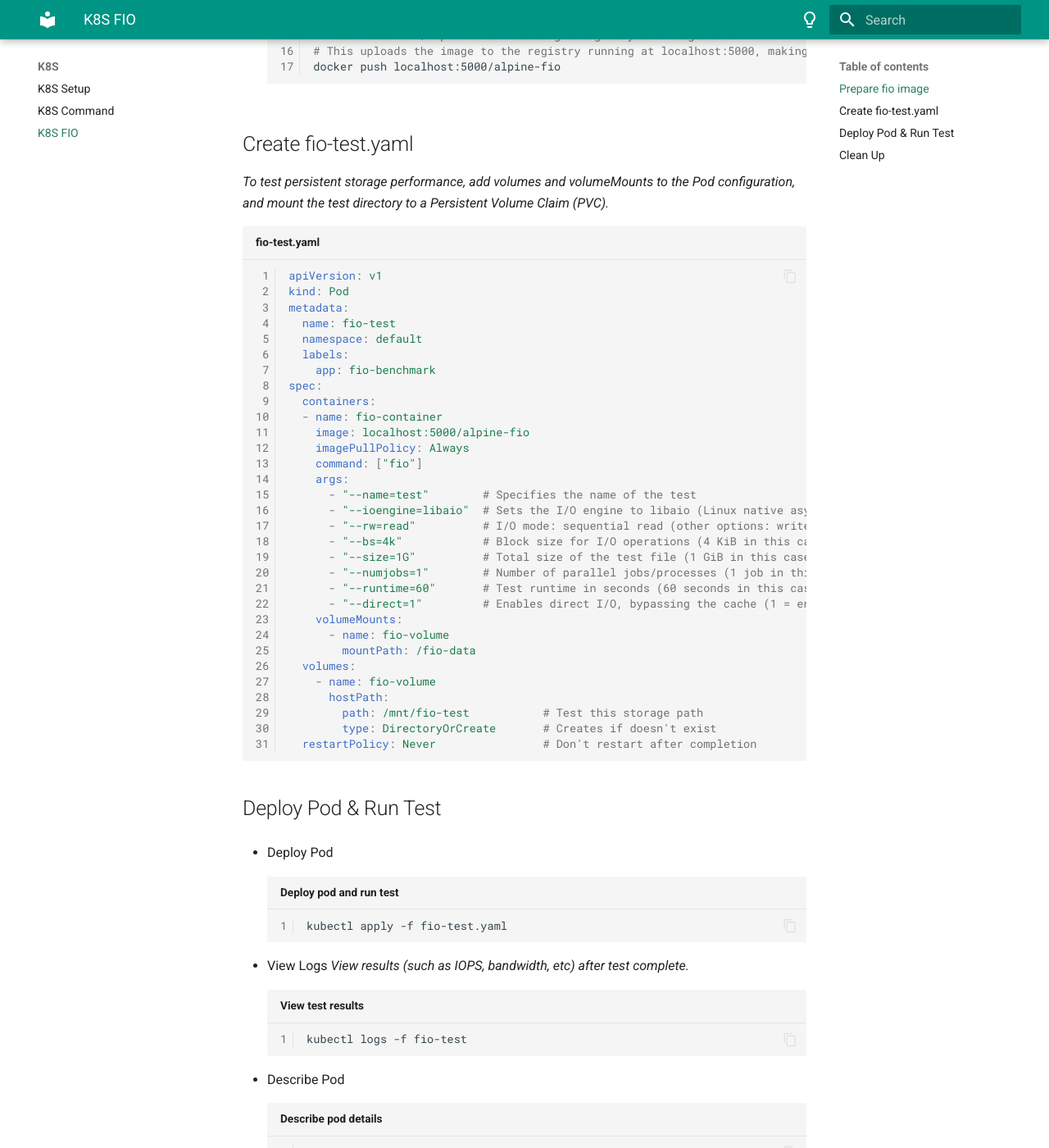
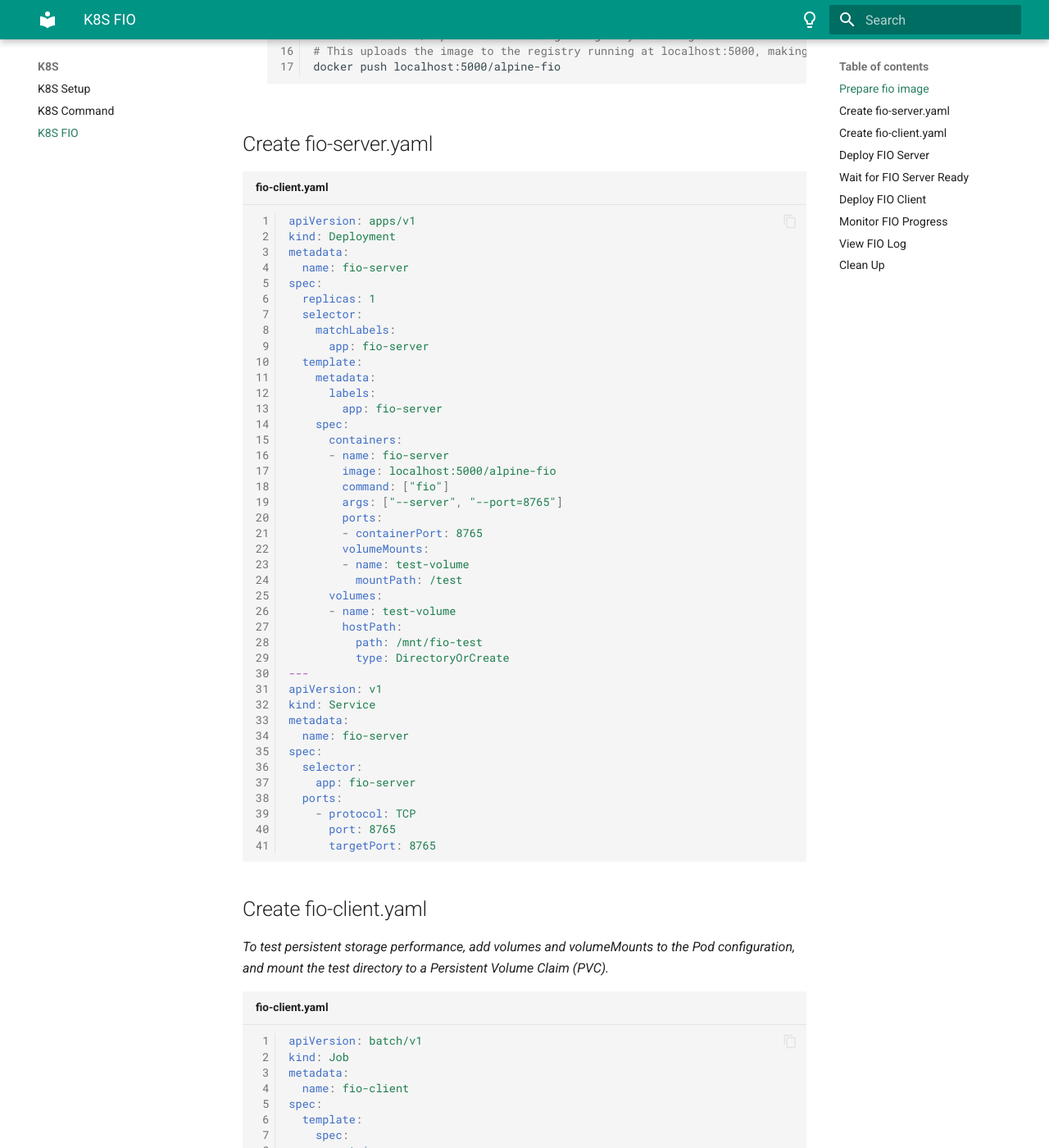
Before and after one commit to zhouushe/notes, an MkDocs documentation site: the page built from docs/k8s_fio.md, in a window 1280 px wide and 1400 px high, scrolled down 1258 px. Shown: the whole window at 82% size. Built offline with MkDocs 1.6.1 and Material for MkDocs 9.7.7, drawn with Linux system fonts in a browser that asks for light colours; some of the changed text lies outside the part shown.

Commit message:
Update k8s_fio.md

````diff
--- a/docs/k8s_fio.md
+++ b/docs/k8s_fio.md
@@ -47,61 +47,123 @@
 docker push localhost:5000/alpine-fio
 ```
 
-## Create fio-test.yaml
-*To test persistent storage performance, add volumes and volumeMounts to the Pod configuration, and mount the test directory to a Persistent Volume Claim (PVC).*
-```yaml title="fio-test.yaml"
+## Create fio-server.yaml
+```yaml title="fio-client.yaml"
+apiVersion: apps/v1
+kind: Deployment
+metadata:
+  name: fio-server
+spec:
+  replicas: 1
+  selector:
+    matchLabels:
+      app: fio-server
+  template:
+    metadata:
+      labels:
+        app: fio-server
+    spec:
+      containers:
+      - name: fio-server
+        image: localhost:5000/alpine-fio
+        command: ["fio"]
+        args: ["--server", "--port=8765"]
+        ports:
+        - containerPort: 8765
+        volumeMounts:
+        - name: test-volume
+          mountPath: /test
+      volumes:
+      - name: test-volume
+        hostPath:
+          path: /mnt/fio-test
+          type: DirectoryOrCreate
+---
 apiVersion: v1
-kind: Pod
+kind: Service
 metadata:
-  name: fio-test
-  namespace: default
-  labels:
-    app: fio-benchmark
+  name: fio-server
 spec:
-  containers:
-  - name: fio-container
-    image: localhost:5000/alpine-fio
-    imagePullPolicy: Always
-    command: ["fio"]
-    args:
-      - "--name=test"        # Specifies the name of the test
-      - "--ioengine=libaio"  # Sets the I/O engine to libaio (Linux native asynchronous I/O)
-      - "--rw=read"          # I/O mode: sequential read (other options: write, randread, randwrite, etc.)
-      - "--bs=4k"            # Block size for I/O operations (4 KiB in this case)
-      - "--size=1G"          # Total size of the test file (1 GiB in this case)
-      - "--numjobs=1"        # Number of parallel jobs/processes (1 job in this case)
-      - "--runtime=60"       # Test runtime in seconds (60 seconds in this case)
-      - "--direct=1"         # Enables direct I/O, bypassing the cache (1 = enabled)
-    volumeMounts:
-      - name: fio-volume
-        mountPath: /fio-data
-  volumes:
-    - name: fio-volume
-      hostPath:
-        path: /mnt/fio-test           # Test this storage path
-        type: DirectoryOrCreate       # Creates if doesn't exist
-  restartPolicy: Never                # Don't restart after completion
+  selector:
+    app: fio-server
+  ports:
+    - protocol: TCP
+      port: 8765
+      targetPort: 8765
 ```
 
-## Deploy Pod & Run Test
-- Deploy Pod
-```bash title="Deploy pod and run test"
-kubectl apply -f fio-test.yaml
+## Create fio-client.yaml
+*To test persistent storage performance, add volumes and volumeMounts to the Pod configuration, and mount the test directory to a Persistent Volume Claim (PVC).*
+```yaml title="fio-client.yaml"
+apiVersion: batch/v1
+kind: Job
+metadata:
+  name: fio-client
+spec:
+  template:
+    spec:
+      containers:
+      - name: fio-client
+	    image: localhost:5000/alpine-fio
+		imagePullPolicy: Always
+		command: ["fio"]
+		args:
+		  - "--name=test"        # Specifies the name of the test
+		  - "--ioengine=libaio"  # Sets the I/O engine to libaio (Linux native asynchronous I/O)
+		  - "--rw=read"          # I/O mode: sequential read (other options: write, randread, randwrite, etc.)
+		  - "--bs=4k"            # Block size for I/O operations (4 KiB in this case)
+		  - "--size=1G"          # Total size of the test file (1 GiB in this case)
+		  - "--numjobs=1"        # Number of parallel jobs/processes (1 job in this case)
+		  - "--runtime=60"       # Test runtime in seconds (60 seconds in this case)
+		  - "--direct=1"         # Enables direct I/O, bypassing the cache (1 = enabled)
+		volumeMounts:
+		- name: fio-volume
+			mountPath: /test
+	  volumes:
+		- name: fio-volume
+		  hostPath:
+			path: /mnt/fio-test      # Test this storage path
+			type: DirectoryOrCreate  # Creates if doesn't exist
+	  restartPolicy: Never           # Don't restart after completion
+  backoffLimit: 0
 ```
 
-- View Logs
-*View results (such as IOPS, bandwidth, etc) after test complete.*
-```bash title="View test results"
-kubectl logs -f fio-test
+## Deploy FIO Server
+```bash title="Deploy fio server"
+kubectl apply -f fio-server.yaml
 ```
 
-- Describe Pod
-```bash title="Describe pod details"
-kubectl describe pod fio-test
+## Wait for FIO Server Ready
+```bash title="Wait for FIO server to be ready"
+kubectl wait --for=condition=available deployment/fio-server --timeout=300s
+```
+
+## Deploy FIO Client
+```bash title="Deploy fio client"
+kubectl apply -f fio-client.yaml
+```
+
+## Monitor FIO Progress
+```bash title="Monitor FIO server and client progress"
+kubectl get pods -w
+```
+
+## View FIO Log
+- View FIO Client Log
+```bash title="View client logs"
+kubectl logs -f job/fio-client
+```
+- View FIO Server Log
+```bash title="View server logs"
+kubectl logs -f deployment/fio-server
 ```
 
 ## Clean Up
-- Delete Pod
-```bash title="Delete pod after test complete"
-kubectl delete pod fio-test
+- Delete Client
+```bash title="Delete client"
+
 ```
+- Delete Server
+```bash title="Delete server"
+
+```
````
Also changed, not shown: other parts of docs/k8s_fio.md (+1 -1 lines).
